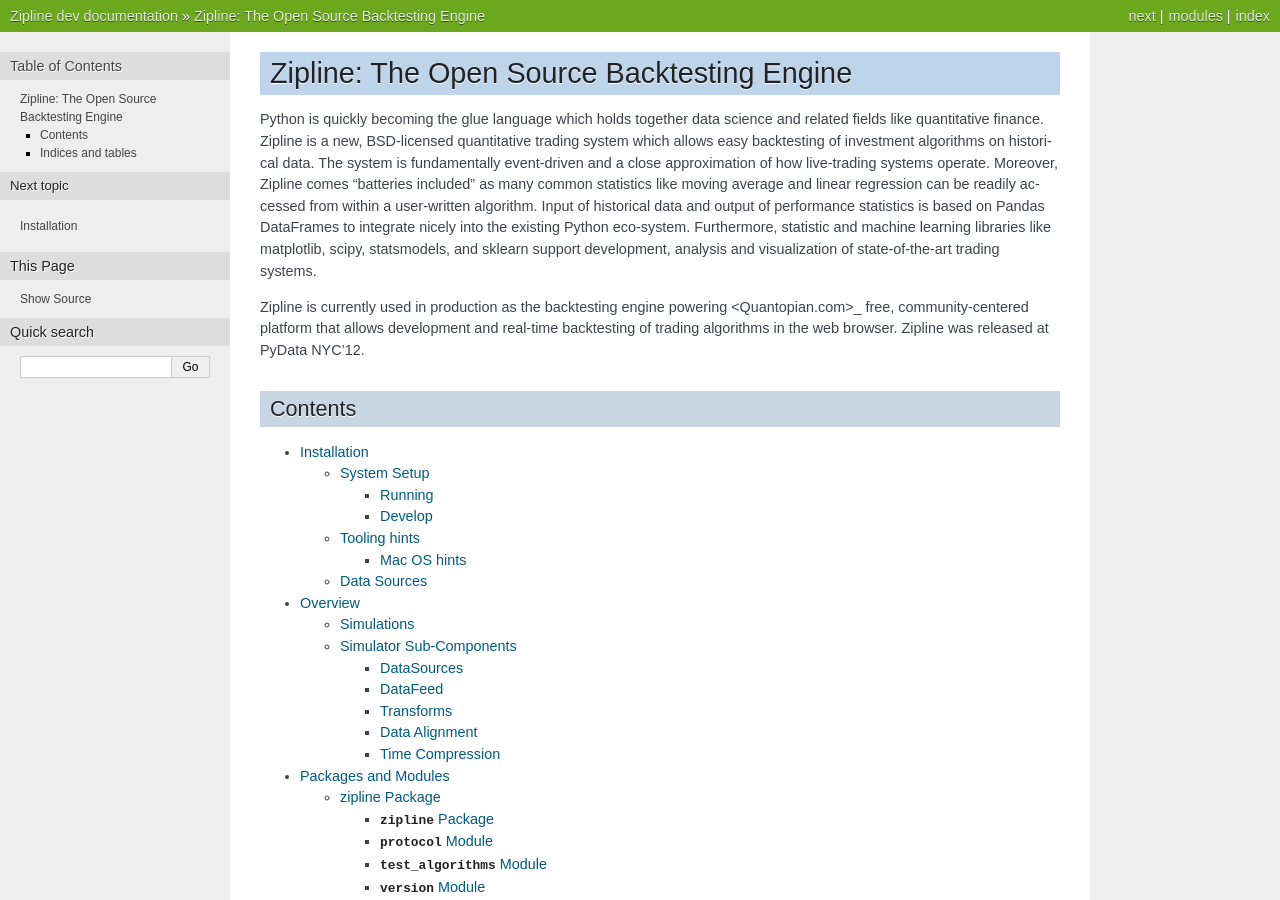
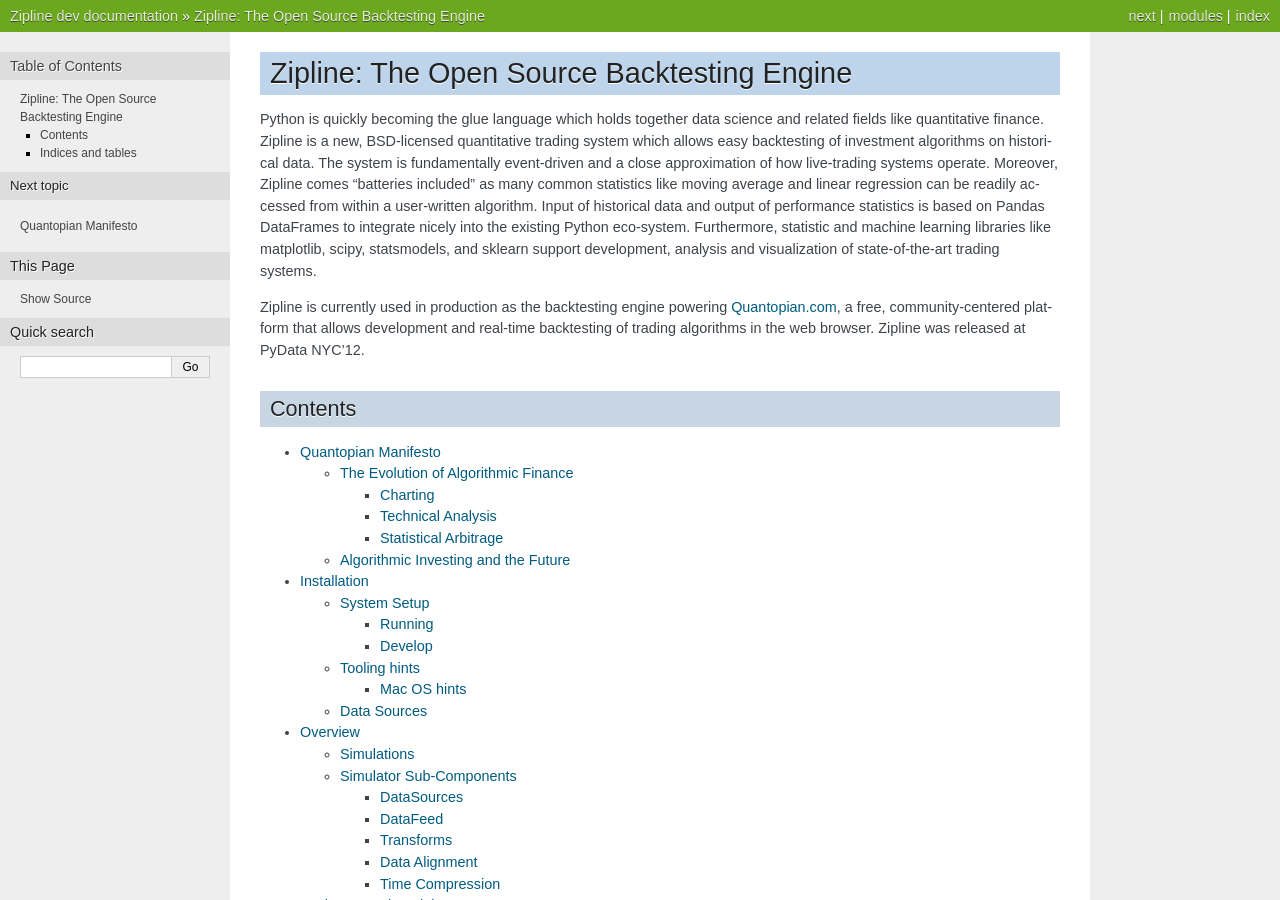
Before and after one commit to quantopian/zipline, a Sphinx documentation site: the page built from docs/index.rst, in a window 1280 px wide and 900 px high. Built offline with Sphinx 7.4.7, drawn with Linux system fonts in a browser that asks for light colours; pages that are not in the unit, such as notebooks, are missing from menus; some of the changed lines change nothing that is shown.

Commit message:
DOC: Added Quantopian Manifesto

```diff
--- a/docs/index.rst
+++ b/docs/index.rst
@@ -23,7 +23,7 @@
 visualization of state-of-the-art trading systems.
 
 Zipline is currently used in production as the backtesting engine powering
-<Quantopian.com>_  free, community-centered platform that allows
+`<Quantopian.com>`_, a free, community-centered platform that allows
 development and real-time backtesting of trading algorithms in the web browser.
 Zipline was released at PyData NYC'12.
 
@@ -33,6 +33,7 @@
 .. toctree::
    :maxdepth: 4
 
+   manifesto.rst
    installation.rst
    overview.rst
    modules.rst
--- /dev/null
+++ b/docs/manifesto.rst
@@ -0,0 +1,140 @@
+********************
+Quantopian Manifesto
+********************
+
+Wall Street's culture was born in an age of information scarcity.
+Hoarding information and keeping secrets were the norm. The world has changed.
+Today's world is defined by information that wants to be free. The new
+scarcity is people: people with the talent and drive to wring insight from all
+of that data.
+
+Quantopian's mission is to attract the world's algorithmic and
+financial talent. We want to attract today's quants, and we want to
+attract talent that hasn't yet had the opportunity to be a quant.  We
+want to bring this talent together, provide them with the tools that they
+require, and help them build a community.  First and foremost, our community is
+rooted in openness and sharing. Members share code, know-how, and data.
+Quantopian sets the tone by providing open-sourced code, discussing our
+techniques, and supplying the historical data needed for algorithmic investing.
+
+By educating more people about statistical arbitrage and data mining for
+finance, we aim to dispense with the secrecy and raise the state of the art.
+Rather than hoard data, we relentlessly push data to our community. We want to
+diversify the data that can be mined, and permit our members to explore as much
+as they like. Our members' success in analyzing and investing will help
+us draw more data and more members to our community. Every individual's
+success will also help other Quantopians.
+
+The Evolution of Algorithmic Finance
+====================================
+
+Charting
+--------
+
+Algorithmic finance originated as chart reading. Chartists would look for
+certain patterns in price history charts. The patterns were always graced with
+artfully chosen names like 'head and shoulders,' 'spinning top', or 'morning
+star'. Chart reading looks a lot like palm reading, and for the skeptics among
+us the similarities don't end with appearances. Still, chart reading is an
+attempt to infer the balance of buying and selling appetites in the markets
+from a stock's history. Viewed that way, chart reading pursues the noble goal
+of prediction. Charting is so common that certain events can trigger market
+responses, possibly because so many participants infer the same meaning from a
+stock's price chart.
+
+Technical Analysis
+------------------
+
+Analysis grew more sophisticated as chartists gave way to
+computer scientists writing algorithms. These algorithms have more scientific
+sounding names like Moving Averages, Volume Weighted Moving Averages, Bollinger
+Bands, Relative Strength Indicators, and Pearson's Correlation
+Coefficient. Building technical analysis algorithms looks a lot like modern
+statistics, and the optimists among us would say the similarities run deep.
+Technical analysts take algorithmic approaches to the same concept: inferring
+future behavior from trailing data. In addition to greater sophistication,
+technical analysts can also test their algorithms over historic data. Imperfect
+to be sure, but a giant leap from staring at a chart.
+
+Reasonable people can disagree about the 'correctness' of
+inferring future events from past behavior. Rather than dwell on that question,
+we choose to point out a different limitation of both charting and modern
+technical analysis: **both interpret the movement of a single stock in
+isolation**.  This limitation is both a blessing and a curse.
+
+On the one hand, there is little room for sophisticated statistics or machine
+learning when you have just a single time series for both your signal and your
+prediction target.
+
+On the other, technical analysis can still be intuitive, which makes it easier
+to get acquainted with the idea of automated trading. Often there is a mental
+leap for people to make from understanding the interpretation of a price series
+to issuing orders. Because the signals are easy to understand, technical
+analysis makes for a good initial learning experience to explore risk and
+performance evaluation as well as order management: the price going above its
+30 day moving average is something you can visualize. So, you can focus your
+attention on the financial and trading aspects of the problem.
+
+Statistical Arbitrage
+---------------------
+
+Statistical Arbitrage is the grandchild of chart reading.
+Like technical analysis it relies on algorithms and statistics, but it departs
+in one very significant way: 'stat arb' looks for relationships
+among many stocks. The challenge with stat arb is twofold:
+
+* visualizing the relationships can be quite difficult, since the relationships
+  can have high dimensionality
+* the data processing load is quite high - a simple linear regression for all
+  stocks results in 32 million individual regressions. Assuming a 10-day
+  window, that can be 320 million individual calculations.  To prepare,
+  backtest, and trade a stat arb strategy required both familiarity with the
+  mechanics of trading, knowledge of statistics, and a strong computer science
+  background.
+
+As stat arb matured, the competition to find stat arb strategies that work
+became a two part race:
+
+1.  execute the trades faster
+2.  find new ways to identify relationships within
+    market data
+
+We think the pursuit of faster trades reached diminishing returns when the
+market hit sub-millisecond trade execution. We think that the resulting high
+level of liquidity is a good thing, but we agree with Thomas Petterffy that
+`pursuing even faster trades
+<http://www.npr.org/blogs/money/2012/08/27/159992076/a-father-of-high-speed-trading-thinks-we-should-slow-down>`_
+"has absolutely no social value".
+
+Finding new relationships in the market data is possible and more important now
+than ever. In the summer of 2007, there was a sudden meltdown in quantitative
+trading firms. Subsequent analysis points to quants crowding into the same
+arbitrage bets, and an unforeseen fund liquidation driving all the quants to
+unwind those bets concurrently.  We believe finding new relationships should
+permit investments with lower correlation and lower risks.
+
+Algorithmic Investing and the Future
+====================================
+
+A revolution in market understanding happens next. We want Quantopian to enable
+more quants than all of Wall Street combined. We want quants, new and old, to
+explore and share new ways to view the market. We want to clear away the
+obstacles that have so far kept all but a few from doing algorithmic investing
+by:
+
+* simulating with clean, high-quality market data for free
+* easy access to markets through trusted brokers
+* providing a robust, flexible open-source backtester to permit evaluation and
+  iteration of algorithms
+* supporting a community that fosters the exchange of knowledge, ideas, code
+  solutions, and data sources
+
+The community will find new ways to identify market opportunities. It may take
+the form of new, non-market data sources, like news feeds or Twitter. It may be
+new algorithmic techniques. Most likely, it will be something we
+haven't heard of yet: your idea. The one you keep coming back to. The
+idea you couldn't test without data. The idea that needs backtesting,
+and iteration, and encouragement from other quants.
+
+Do you want to unleash your idea? This is your chance. `Come hack Wall Street
+<http://www.quantopian.com>`_.
```
